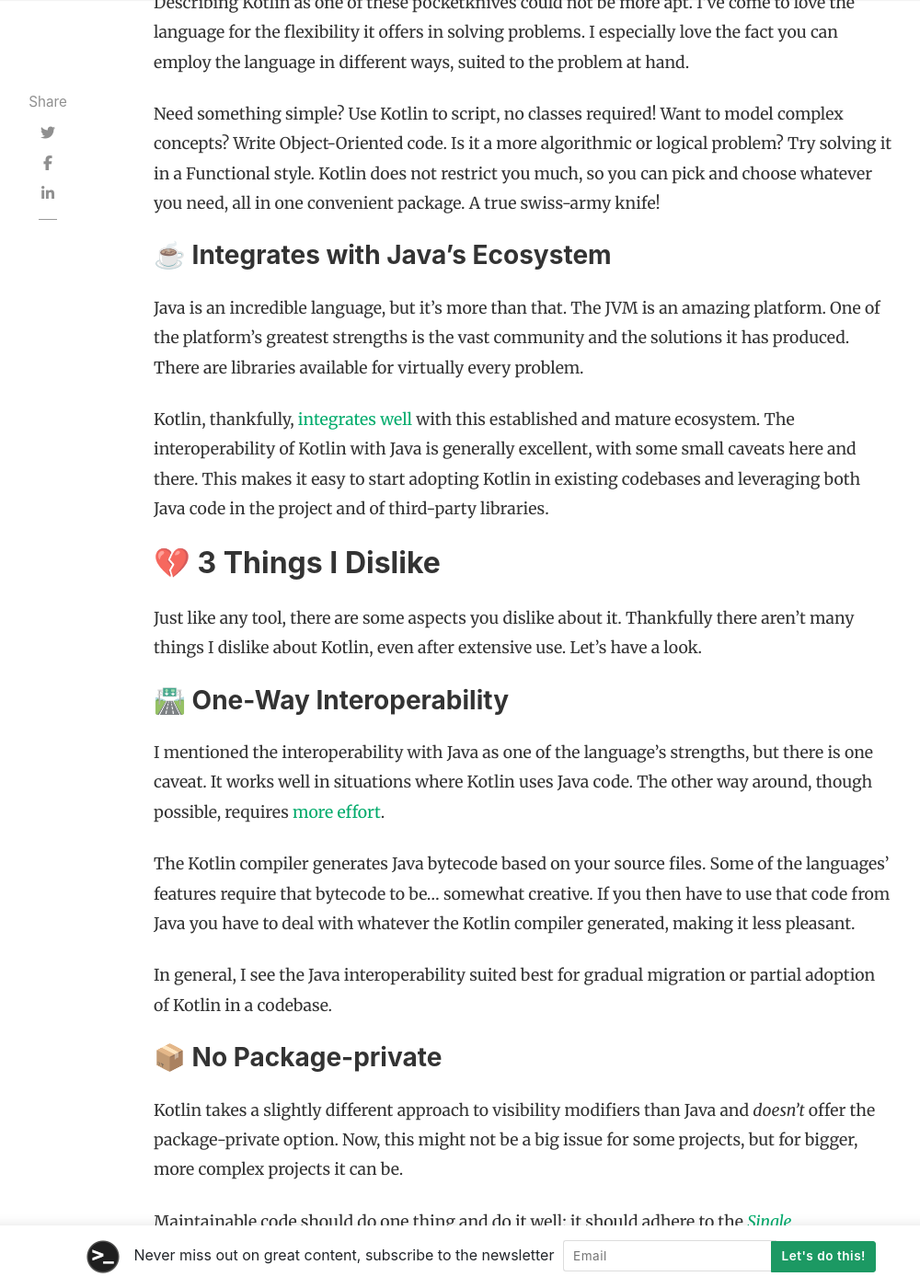
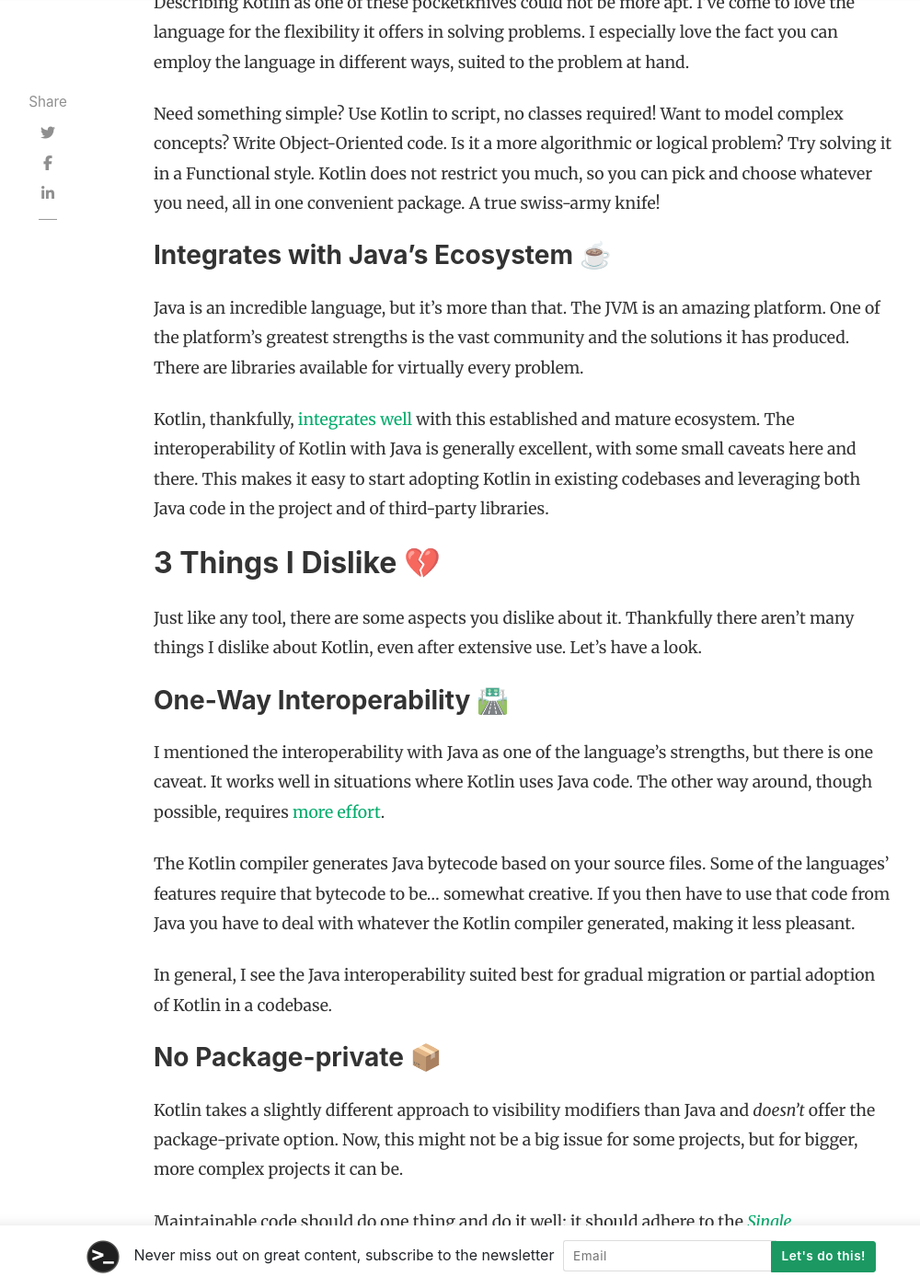
Before and after one commit to rstraub/rstraub.github.io, a Jekyll site: the page built from _posts/2021-09-11-why-use-kotlin.md, in a window 1280 px wide and 1400 px high, scrolled down 6194 px. Shown: the whole window at 92% size, without its empty margins (118-1118 px from the left). Built offline with Jekyll 4.4.1, drawn with Linux system fonts in a browser that asks for light colours; nearby versions of some CDN libraries; comment, search, counter and statistics services are not loaded; some of the changed text lies outside the part shown.

Commit message:
emoji order... settling on ending with emojis

````diff
--- a/_posts/2021-09-11-why-use-kotlin.md
+++ b/_posts/2021-09-11-why-use-kotlin.md
@@ -1,6 +1,6 @@
 ---
 layout: post
-title: "💘 6 Reasons to Love Kotlin"
+title: "6 Reasons to Love Kotlin 💘"
 author: Roy Straub
 categories: [Languages]
 tags: [Kotlin]
@@ -13,16 +13,16 @@
 
 After a few years of working with Kotlin daily, I reflect upon the six most compelling reasons to use the language.
 
-## 🔨 The Carpenter's Hammer
+## The Carpenter's Hammer 🔨
 
 A good craftsman is aware of the tools of his trade and is always *critical*. If a carpenter bought a new hammer, he would compare it to his old one and reflect on whether it improved his work. I'll assume the mindset of the carpenter and reflect on my experience of using Kotlin.
 
 What are the "hammers" I'll compare it with? My personal experience (besides Kotlin) is mostly with Java, Javascript, and Typescript, which I will make my comparisons with. Though I am by no means an expert, working with Kotlin daily for an extended period of time has provided me with enough experience to have an informed opinion. Let's get started!
 
-## 💘 6 Aspects I Love
+## 6 Aspects I Love 💘
 Kotlin is a language with a lot to offer, and most of the time all the attention goes out to the shiny stuff: Data classes, extension functions, operator overloading, you name it. To me, the language's greatest strengths are more subtle. Let's see what those are.
 
-### 🏷️ Names Trump Types
+### Names Trump Types 🏷️
 What is the most crucial property of good code? It tells you what it does. Plain and simple.
 
 One of the most effective ways to tell the reader of your code what you're trying to achieve is with good naming. Thankfully most languages support us well in this regard. When comparing Kotlin to Java, for instance, I like Kotlin better.
@@ -60,7 +60,7 @@
 ```
 *Listing 2. Names before types explain more, faster*
 
-### 🗣️ Expressive and Readable
+### Expressive and Readable 🗣️
 
 This emphasis on readability continues throughout the language, which I  appreciate. Kotlin offers a huge toolbox for you as a developer to choose from, and you can use it to create expressive code.
 
@@ -90,7 +90,7 @@
 ```
 *Listing 4. Expression function: concise and expressive*
 
-### ⛔ Deliberate (Im)mutability
+### Deliberate (Im)mutability ⛔
 
 Ever had a bug due to some piece of code changing state on some object, causing issues in another piece of code? That's all due to *mutability*. To prevent these horrible bugs, most of our code would ideally be *immutable*.
 
@@ -112,7 +112,7 @@
 ```
 *Listing 5. (Im)mutability is a choice you have to make deliberately*
 
-### 🕳️ Explicit Nullability
+### Explicit Nullability 🕳️
 [Null](https://www.freecodecamp.org/news/a-quick-and-thorough-guide-to-null-what-it-is-and-how-you-should-use-it-d170cea62840/), "the million-dollar mistake", the programmer's dread, and cause of so many bugs. You probably have your own horror stories where you saw the feared `NullPointerException` (NPE).
 
 Once you encounter this familiar enemy, you'll have to investigate how it happened. It turns out, that most of the time this will happen because someone wasn't honest with you. An uncaught NPE usually means that client code did not expect null to be a possible value.
@@ -144,23 +144,23 @@
 ```
 *Listing 7. You have to take action if something is null*
 
-### 🧰 Swiss-army Knife
+### Swiss-army Knife 🧰
 The incredibly insightful book [Programming Kotlin](https://www.goodreads.com/book/show/42643431-programming-kotlin?from_search=true&from_srp=true&qid=m7qM2myL1j&rank=2) features a swiss-army knife as its cover. These pocketknives offer a multitude of tools in a very compact form factor which caused the word to become [synonymous](https://en.wikipedia.org/wiki/Swiss_Army_knife) for something extreme flexible and able to solve pretty much any problem at hand.
 
 Describing Kotlin as one of these pocketknives could not be more apt. I've come to love the language for the flexibility it offers in solving problems. I especially love the fact you can employ the language in different ways, suited to the problem at hand.
 
 Need something simple? Use Kotlin to script, no classes required! Want to model complex concepts? Write Object-Oriented code. Is it a more algorithmic or logical problem? Try solving it in a Functional style. Kotlin does not restrict you much, so you can pick and choose whatever you need, all in one convenient package. A true swiss-army knife!
 
-### ☕ Integrates with Java's Ecosystem
+### Integrates with Java's Ecosystem ☕
 
 Java is an incredible language, but it's more than that. The JVM is an amazing platform. One of the platform's greatest strengths is the vast community and the solutions it has produced. There are libraries available for virtually every problem.
 
 Kotlin, thankfully, [integrates well](https://kotlinlang.org/docs/java-interop.html) with this established and mature ecosystem. The interoperability of Kotlin with Java is generally excellent, with some small caveats here and there. This makes it easy to start adopting Kotlin in existing codebases and leveraging both Java code in the project and of third-party libraries.
 
-## 💔 3 Things I Dislike
+## 3 Things I Dislike 💔
 Just like any tool, there are some aspects you dislike about it. Thankfully there aren't many things I dislike about Kotlin, even after extensive use. Let's have a look.
 
-### 🛣️ One-Way Interoperability
+### One-Way Interoperability 🛣️
 
 I mentioned the interoperability with Java as one of the language's strengths, but there is one caveat. It works well in situations where Kotlin uses Java code. The other way around, though possible, requires [more effort](https://kotlinlang.org/docs/java-to-kotlin-interop.html).
 
@@ -168,7 +168,7 @@
 
 In general, I see the Java interoperability suited best for gradual migration or partial adoption of Kotlin in a codebase.
 
-### 📦 No Package-private
+### No Package-private 📦
 
 Kotlin takes a slightly different approach to visibility modifiers than Java and *doesn't* offer the package-private option. Now, this might not be a big issue for some projects, but for bigger, more complex projects it can be.
 
@@ -176,7 +176,7 @@
 
 The closest thing Kotlin offers is the internal modifier, which hides details at the *module* level. [Module](https://kotlinlang.org/docs/visibility-modifiers.html#modules) here means a compilation unit, like a Maven or Gradle module. In practice, this forced me to expose more details than I bargained for since everything in a module can access it. It also forced me to create multi-module projects sooner than I liked to.
 
-### 😳 Accidental Exposure
+### Accidental Exposure 😳
 
 As you just saw, Kotlin doesn't offer the package-private access modifier. In Java, this is the [default](https://www.javatpoint.com/access-modifiers) when you don't specify any of the other options (private, protected, public). Kotlin takes a different approach where the default is *[public](https://kotlinlang.org/docs/visibility-modifiers.html)*.
 
@@ -184,7 +184,7 @@
 
 I would have liked this to be implemented differently. Though the consequences in small projects might not be that bad, in bigger, more complex projects access modifiers are *crucial*. It allows developers to encapsulate details, making coding easier to change in the future.
 
-## 📝 Wrapping Up
+## Wrapping Up 📝
 
 About three years of daily development with Kotlin has taught me a lot about the language. It would be a challenge to return to other languages that don't provide the **flexibility**, **expressiveness**, and **utility** that Kotlin does.
 
````
Also changed, not shown: _posts/2021-07-16-interfaces-defining-roles.md (+13 -13 lines), _posts/2021-08-08-improving-with-codekatas.md (+6 -6 lines), _posts/2021-08-08-maintainable-tests-with-test-data-builders.md (+11 -11 lines), _posts/2021-10-27-domain-driven-design-book-review.md (+6 -6 lines).
